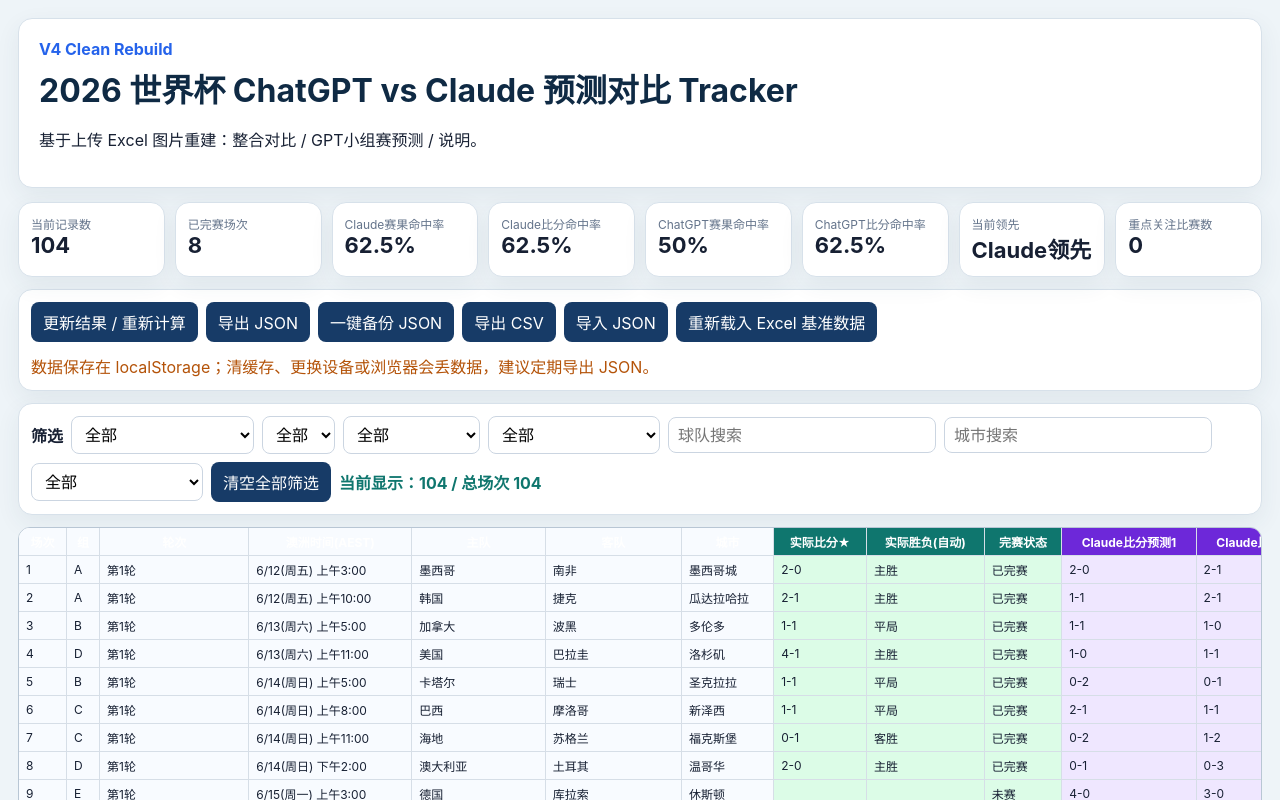
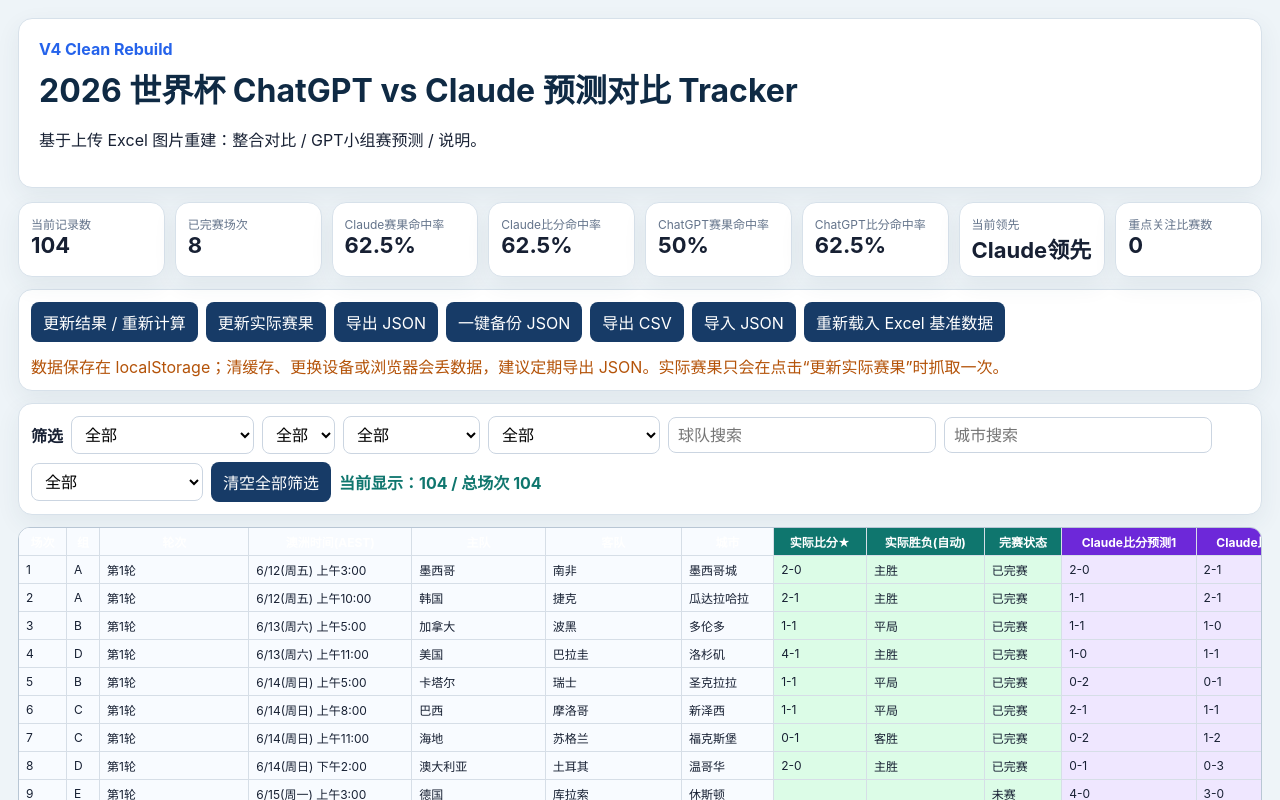
Before and after one commit to xingshu19890327/world-cup-prediction-tracker, a React (Vite) app: page / in a window 1280 px wide. Shown: the top 800 px of the page. Built offline with nearby package versions, Linux system fonts and the light colour scheme.

Commit message:
Add manual actual results updater

```diff
--- /dev/null
+++ b/api/results.js
@@ -0,0 +1,45 @@
+const endpoint = 'https://api.football-data.org/v4/competitions/WC/matches?season=2026';
+
+const send = (res, statusCode, body) => {
+  res.statusCode = statusCode;
+  res.setHeader('Content-Type', 'application/json; charset=utf-8');
+  res.end(JSON.stringify(body));
+};
+
+module.exports = async function handler(req, res) {
+  const token = process.env.FOOTBALL_DATA_TOKEN;
+  if (!token) return send(res, 500, { error: 'missing_token', message: '缺少 FOOTBALL_DATA_TOKEN，无法从 football-data.org 更新实际赛果。' });
+
+  try {
+    const response = await fetch(endpoint, {
+      headers: {
+        'X-Auth-Token': token,
+        Accept: 'application/json',
+      },
+    });
+
+    if (response.status === 403) return send(res, 403, { error: 'forbidden', message: 'football-data.org 拒绝访问，请检查 FOOTBALL_DATA_TOKEN 权限。' });
+    if (!response.ok) return send(res, response.status, { error: 'source_unavailable', message: 'football-data.org 数据源暂时不可用，请稍后重试或手动填写。' });
+
+    const data = await response.json();
+    const sourceMatches = Array.isArray(data?.matches) ? data.matches : [];
+    const matches = sourceMatches
+      .filter((match) => match?.status === 'FINISHED' && Number.isFinite(match?.score?.fullTime?.home) && Number.isFinite(match?.score?.fullTime?.away))
+      .map((match) => ({
+        id: match.id,
+        matchNo: match.matchNo,
+        utcDate: match.utcDate,
+        homeTeam: match.homeTeam?.name ?? '',
+        awayTeam: match.awayTeam?.name ?? '',
+        score: {
+          home: match.score.fullTime.home,
+          away: match.score.fullTime.away,
+        },
+      }));
+
+    if (matches.length === 0) return send(res, 503, { error: 'source_unavailable', message: 'football-data.org 暂无可用的 2026 世界杯已完赛比分数据。' });
+    return send(res, 200, { matches });
+  } catch (error) {
+    return send(res, 503, { error: 'source_unavailable', message: `football-data.org 数据源暂时不可用：${error instanceof Error ? error.message : '未知错误'}` });
+  }
+};
--- a/src/App.tsx
+++ b/src/App.tsx
@@ -2,6 +2,7 @@
 import type { FiltersState, MatchPrediction } from './types';
 import { importMatches, loadMatches, resetMatches, saveMatches } from './utils/storage';
 import { recalculateMatch } from './utils/score';
+import { applyFootballDataResults } from './utils/results';
 import TopNav from './components/TopNav';
 import DashboardCards from './components/DashboardCards';
 import Filters from './components/Filters';
@@ -16,7 +17,30 @@
   const [filters,setFilters]=useState<FiltersState>(defaultFilters);
   const [editing,setEditing]=useState<MatchPrediction|null>(null);
   const [message,setMessage]=useState('');
+  const [updatingResults,setUpdatingResults]=useState(false);
+  const [lastResultsUpdate,setLastResultsUpdate]=useState('');
   const setAndSave=(rows:MatchPrediction[])=>{setMatches(rows);saveMatches(rows);setMessage('已保存到本地。')};
+  const updateActualResults=async()=>{
+    setUpdatingResults(true);
+    try {
+      const response = await fetch('/api/results');
+      const payload = await response.json().catch(()=>({ message: '赛果数据源返回格式错误。' }));
+      if(!response.ok) {
+        setMessage(payload.message || '赛果数据源失败：无法更新实际赛果。成功更新 0 场，已有比分跳过 0 场，匹配失败 0 场，数据源失败 1 场。');
+        return;
+      }
+      const { rows, stats } = applyFootballDataResults(matches, Array.isArray(payload.matches) ? payload.matches : []);
+      setMatches(rows);
+      saveMatches(rows);
+      const now = new Date().toLocaleString('zh-CN', { hour12: false });
+      setLastResultsUpdate(now);
+      setMessage(`实际赛果更新完成：成功更新 ${stats.updated} 场，已有比分跳过 ${stats.skippedExisting} 场，匹配失败 ${stats.matchFailed} 场，数据源失败 ${stats.sourceFailed} 场。`);
+    } catch {
+      setMessage('赛果数据源失败：无法更新实际赛果。成功更新 0 场，已有比分跳过 0 场，匹配失败 0 场，数据源失败 1 场。');
+    } finally {
+      setUpdatingResults(false);
+    }
+  };
   const groups=useMemo(()=>[...new Set(matches.map(m=>m.group).filter(Boolean))].sort(),[matches]);
   const rounds=useMemo(()=>[...new Set(matches.map(m=>m.round).filter(Boolean))],[matches]);
   const visible=useMemo(()=>matches.filter(m=>{
@@ -42,5 +66,5 @@
     }
     return true;
   }),[matches,filters]);
-  return <main><div className="shell"><TopNav/><DashboardCards matches={matches}/>{message&&<div className="msg">{message}</div>}<ImportExportPanel matches={matches} onRecalc={()=>setAndSave(matches.map(recalculateMatch))} onReset={()=>{if(confirm('确定重新载入 Excel 基准数据？当前本地修改会被覆盖，建议先导出 JSON。')) setAndSave(resetMatches())}} onImport={(text)=>{try{setAndSave(importMatches(text))}catch{setMessage('导入失败：JSON 格式错误。')}}}/><Filters filters={filters} setFilters={setFilters} visibleCount={visible.length} totalCount={matches.length} groups={groups} rounds={rounds} onClearAll={()=>setFilters(defaultFilters)}/><MatchTable matches={visible} onOpen={setEditing}/><InfoPanel/><MatchEditor match={editing} onChange={setEditing} onClose={()=>setEditing(null)} onSave={()=>{if(editing) { setAndSave(matches.map(m=>m.id===editing.id?recalculateMatch(editing):m)); setEditing(null); }}}/></div></main>;
+  return <main><div className="shell"><TopNav/><DashboardCards matches={matches}/>{message&&<div className="msg">{message}</div>}<ImportExportPanel matches={matches} onRecalc={()=>setAndSave(matches.map(recalculateMatch))} onUpdateResults={updateActualResults} updatingResults={updatingResults} lastResultsUpdate={lastResultsUpdate} onReset={()=>{if(confirm('确定重新载入 Excel 基准数据？当前本地修改会被覆盖，建议先导出 JSON。')) setAndSave(resetMatches())}} onImport={(text)=>{try{setAndSave(importMatches(text))}catch{setMessage('导入失败：JSON 格式错误。')}}}/><Filters filters={filters} setFilters={setFilters} visibleCount={visible.length} totalCount={matches.length} groups={groups} rounds={rounds} onClearAll={()=>setFilters(defaultFilters)}/><MatchTable matches={visible} onOpen={setEditing}/><InfoPanel/><MatchEditor match={editing} onChange={setEditing} onClose={()=>setEditing(null)} onSave={()=>{if(editing) { setAndSave(matches.map(m=>m.id===editing.id?recalculateMatch(editing):m)); setEditing(null); }}}/></div></main>;
 }
--- a/src/components/ImportExportPanel.tsx
+++ b/src/components/ImportExportPanel.tsx
@@ -1,4 +1,5 @@
 import type { MatchPrediction } from '../types';
 import { toCsv } from '../utils/csv';
 import { download } from '../utils/storage';
-export default function ImportExportPanel({ matches, onImport, onReset, onRecalc }: { matches: MatchPrediction[]; onImport:(text:string)=>void; onReset:()=>void; onRecalc:()=>void }) { const json=()=>JSON.stringify(matches,null,2); return <section className="panel actions"><button onClick={onRecalc}>更新结果 / 重新计算</button><button onClick={()=>download('world-cup-tracker-v4.json',json(),'application/json')}>导出 JSON</button><button onClick={()=>download(`backup-${Date.now()}.json`,json(),'application/json')}>一键备份 JSON</button><button onClick={()=>download('world-cup-tracker-v4.csv',toCsv(matches),'text/csv;charset=utf-8')}>导出 CSV</button><label className="file">导入 JSON<input type="file" accept="application/json" onChange={e=>{const f=e.target.files?.[0]; if(f) void f.text().then(onImport)}}/></label><button onClick={onReset}>重新载入 Excel 基准数据</button><p>数据保存在 localStorage；清缓存、更换设备或浏览器会丢数据，建议定期导出 JSON。</p></section>; }
+
+export default function ImportExportPanel({ matches, onImport, onReset, onRecalc, onUpdateResults, updatingResults, lastResultsUpdate }: { matches: MatchPrediction[]; onImport:(text:string)=>void; onReset:()=>void; onRecalc:()=>void; onUpdateResults:()=>void; updatingResults:boolean; lastResultsUpdate:string }) { const json=()=>JSON.stringify(matches,null,2); return <section className="panel actions"><button onClick={onRecalc}>更新结果 / 重新计算</button><button onClick={onUpdateResults} disabled={updatingResults}>{updatingResults?'正在更新赛果…':'更新实际赛果'}</button>{lastResultsUpdate&&<span className="count">最后更新赛果时间：{lastResultsUpdate}</span>}<button onClick={()=>download('world-cup-tracker-v4.json',json(),'application/json')}>导出 JSON</button><button onClick={()=>download(`backup-${Date.now()}.json`,json(),'application/json')}>一键备份 JSON</button><button onClick={()=>download('world-cup-tracker-v4.csv',toCsv(matches),'text/csv;charset=utf-8')}>导出 CSV</button><label className="file">导入 JSON<input type="file" accept="application/json" onChange={e=>{const f=e.target.files?.[0]; if(f) void f.text().then(onImport)}}/></label><button onClick={onReset}>重新载入 Excel 基准数据</button><p>数据保存在 localStorage；清缓存、更换设备或浏览器会丢数据，建议定期导出 JSON。实际赛果只会在点击“更新实际赛果”时抓取一次。</p></section>; }
--- /dev/null
+++ b/src/utils/results.ts
@@ -0,0 +1,123 @@
+import type { MatchPrediction } from '../types';
+import { recalculateMatch } from './score';
+
+type SourceResult = {
+  matchNo?: number;
+  utcDate?: string;
+  homeTeam: string;
+  awayTeam: string;
+  score: { home: number; away: number };
+};
+
+export type ResultsUpdateStats = {
+  updated: number;
+  skippedExisting: number;
+  matchFailed: number;
+  sourceFailed: number;
+};
+
+export type ResultsUpdateResponse = {
+  rows: MatchPrediction[];
+  stats: ResultsUpdateStats;
+};
+
+const teamAliases: Record<string, string> = {
+  '墨西哥': 'mexico',
+  '南非': 'southafrica',
+  '韩国': 'korea',
+  '捷克': 'czechia',
+  '加拿大': 'canada',
+  '波黑': 'bosniaherzegovina',
+  '美国': 'unitedstates',
+  '巴拉圭': 'paraguay',
+  '土耳其': 'turkey',
+  '瑞士': 'switzerland',
+  '巴西': 'brazil',
+  '摩洛哥': 'morocco',
+  '苏格兰': 'scotland',
+  '海地': 'haiti',
+  '德国': 'germany',
+  '库拉索': 'curacao',
+  '法国': 'france',
+  '挪威': 'norway',
+  '卡塔尔': 'qatar',
+  '加纳': 'ghana',
+  '科特迪瓦': 'ivorycoast',
+  '厄瓜多尔': 'ecuador',
+  '澳大利亚': 'australia',
+  '伊朗': 'iran',
+  '西班牙': 'spain',
+  '沙特': 'saudiarabia',
+  '阿根廷': 'argentina',
+  '奥地利': 'austria',
+  '英格兰': 'england',
+  '克罗地亚': 'croatia',
+  '日本': 'japan',
+  '荷兰': 'netherlands',
+  '新西兰': 'newzealand',
+  '埃及': 'egypt',
+  '比利时': 'belgium',
+  '牙买加': 'jamaica',
+  '哥伦比亚': 'colombia',
+  '尼日利亚': 'nigeria',
+  '乌拉圭': 'uruguay',
+  '约旦': 'jordan',
+  '塞内加尔': 'senegal',
+  '葡萄牙': 'portugal',
+  '乌兹别克斯坦': 'uzbekistan',
+  '阿尔及利亚': 'algeria',
+};
+
+const normalizeTeam = (value: string) => {
+  const alias = teamAliases[value.trim()];
+  if (alias) return alias;
+  return value.toLowerCase().normalize('NFD').replace(/[\u0300-\u036f]/g, '').replace(/&/g, 'and').replace(/[^a-z0-9]/g, '');
+};
+
+const localMonthDay = (utcDate?: string) => {
+  if (!utcDate) return '';
+  const date = new Date(utcDate);
+  if (Number.isNaN(date.getTime())) return '';
+  const parts = new Intl.DateTimeFormat('en-AU', { timeZone: 'Australia/Sydney', month: 'numeric', day: 'numeric' }).formatToParts(date);
+  const month = parts.find((part) => part.type === 'month')?.value;
+  const day = parts.find((part) => part.type === 'day')?.value;
+  return month && day ? `${Number(month)}/${Number(day)}` : '';
+};
+
+const seedMonthDay = (australiaTime: string) => australiaTime.match(/^(\d{1,2})\/(\d{1,2})/)?.slice(1, 3).map(Number).join('/') ?? '';
+const sameTeams = (match: MatchPrediction, result: SourceResult) => normalizeTeam(match.homeTeam) === normalizeTeam(result.homeTeam) && normalizeTeam(match.awayTeam) === normalizeTeam(result.awayTeam);
+const sameDate = (match: MatchPrediction, result: SourceResult) => Boolean(seedMonthDay(match.australiaTime)) && seedMonthDay(match.australiaTime) === localMonthDay(result.utcDate);
+
+const findMatchIndex = (rows: MatchPrediction[], result: SourceResult) => {
+  if (Number.isInteger(result.matchNo)) {
+    const index = rows.findIndex((match) => match.matchNo === result.matchNo);
+    if (index >= 0) return index;
+  }
+
+  const candidates = rows.map((match, index) => ({ match, index })).filter(({ match }) => sameTeams(match, result) && sameDate(match, result));
+  return candidates.length === 1 ? candidates[0].index : -1;
+};
+
+export const applyFootballDataResults = (rows: MatchPrediction[], results: SourceResult[]): ResultsUpdateResponse => {
+  const nextRows = [...rows];
+  const stats: ResultsUpdateStats = { updated: 0, skippedExisting: 0, matchFailed: 0, sourceFailed: 0 };
+
+  for (const result of results) {
+    const index = findMatchIndex(nextRows, result);
+    if (index < 0) {
+      stats.matchFailed += 1;
+      continue;
+    }
+
+    const current = nextRows[index];
+    if (current.actualScore.trim()) {
+      stats.skippedExisting += 1;
+      continue;
+    }
+
+    nextRows[index] = recalculateMatch({ ...current, actualScore: `${result.score.home}-${result.score.away}` });
+    stats.updated += 1;
+  }
+
+  return { rows: nextRows, stats };
+};
```
Also changed, not shown: 1 other file (tests, documents, lock files or other folders).
